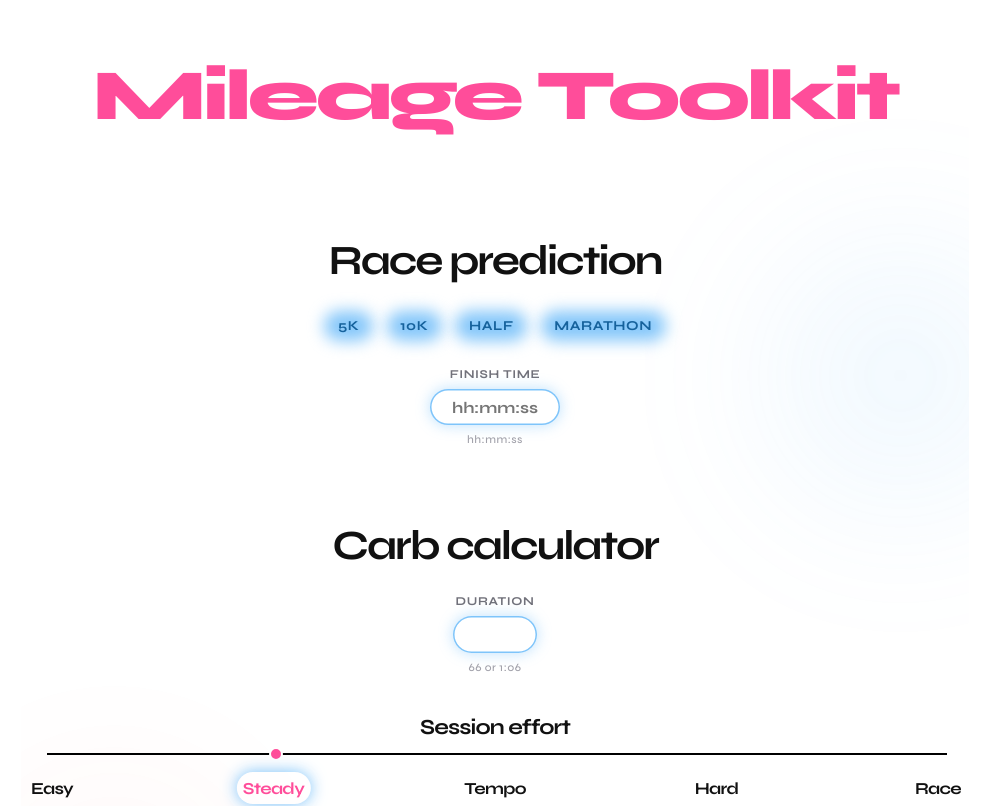
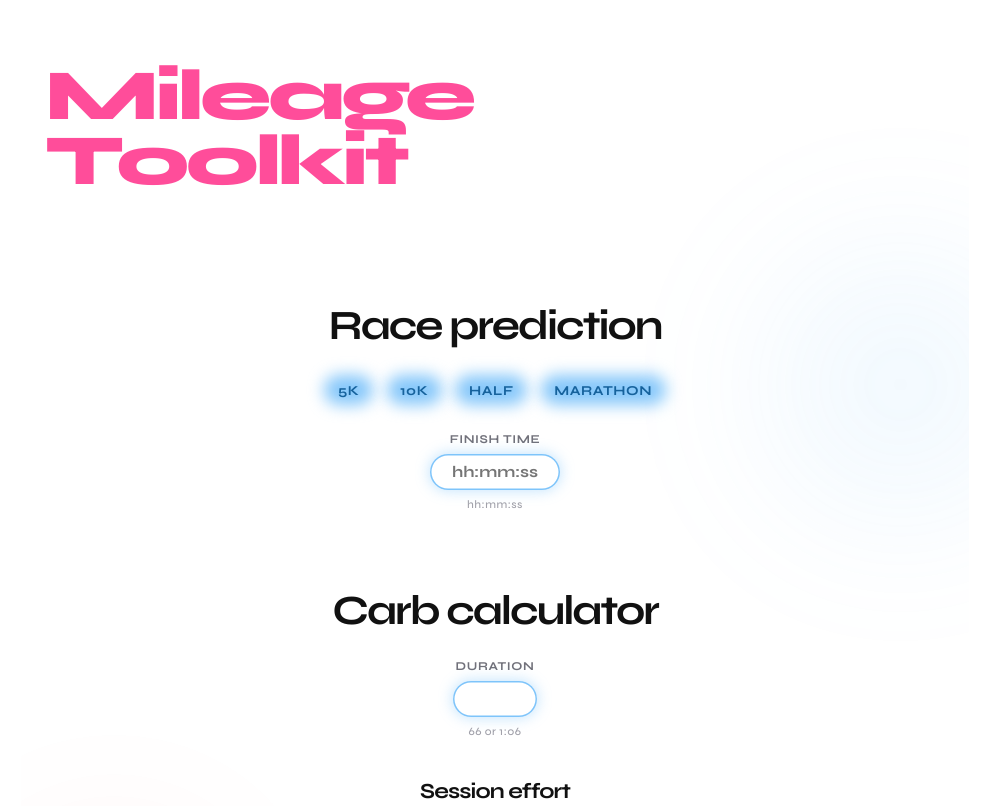
Before and after one commit to ariel-lago/mileagetoolkit, a Next.js app: page / in a window 1280 px wide. Shown: the top 806 px of the page, without its empty margins (145-1137 px from the left). Built offline with nearby package versions, Linux system fonts and the light colour scheme.

Commit message:
icon, readme update, left aligned title

```diff
--- a/src/app/components/CarbPanel.tsx
+++ b/src/app/components/CarbPanel.tsx
@@ -8,7 +8,6 @@ const intensitySteps: Array<{ label: string; value: CarbSessionIntensity }> = [
 	{ label: "Easy", value: "easy" },
 	{ label: "Steady", value: "steady" },
 	{ label: "Tempo", value: "tempo" },
-	{ label: "Hard", value: "hard" },
 	{ label: "Race", value: "race" }
 ];
 
--- a/src/app/globals.css
+++ b/src/app/globals.css
@@ -86,10 +86,13 @@ body {
 	border-bottom: none;
 	position: relative;
 	z-index: 10;
-	text-align: center;
+	text-align: left;
 }
 
 .heroTitle {
+	display: flex;
+	flex-direction: column;
+	align-items: flex-start;
 	font-family: var(--font-sans), sans-serif;
 	font-size: 4.5rem;
 	font-weight: 800;
@@ -275,6 +278,7 @@ input[data-filled="true"]:focus {
 /* Control deslizante suave */
 .sliderWrap {
 	margin: 2.5rem 0;
+	padding: 0 3rem;
 }
 
 .sliderWrap label {
@@ -721,4 +725,8 @@ input.clockInputField {
 	.toolTitle {
 		font-size: 2.1rem;
 	}
+
+	.sliderWrap {
+		padding: 0 1.6rem;
+	}
 }
--- a/src/app/page.tsx
+++ b/src/app/page.tsx
@@ -8,7 +8,10 @@ export default function Home(): React.JSX.Element {
 	return (
 		<main className="shell">
 			<section className="hero">
-				<h1 className="heroTitle">Mileage Toolkit</h1>
+				<h1 className="heroTitle">
+					<span>Mileage</span>
+					<span>Toolkit</span>
+				</h1>
 			</section>
 			<RacePanel />
 			<CarbPanel />
```
Also changed, not shown: src/app/apple-icon.tsx (added, +9 -0 lines), src/app/components/appIcon.tsx (added, +38 -0 lines), src/app/icon.tsx (added, +9 -0 lines), 1 other file (tests, documents, lock files or other folders).
